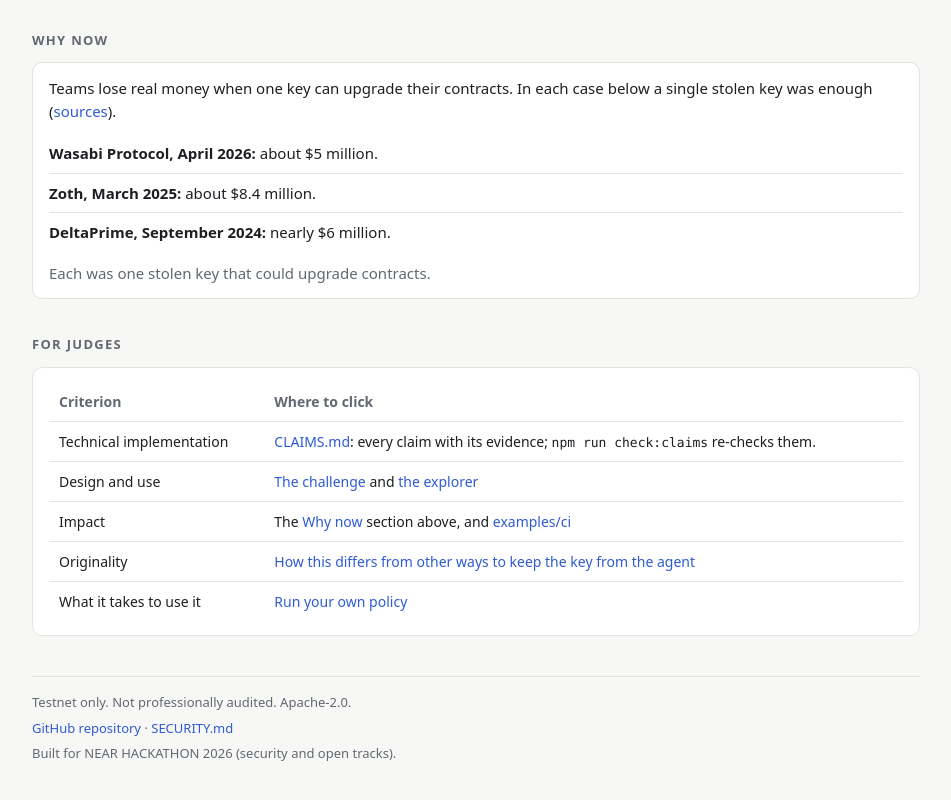
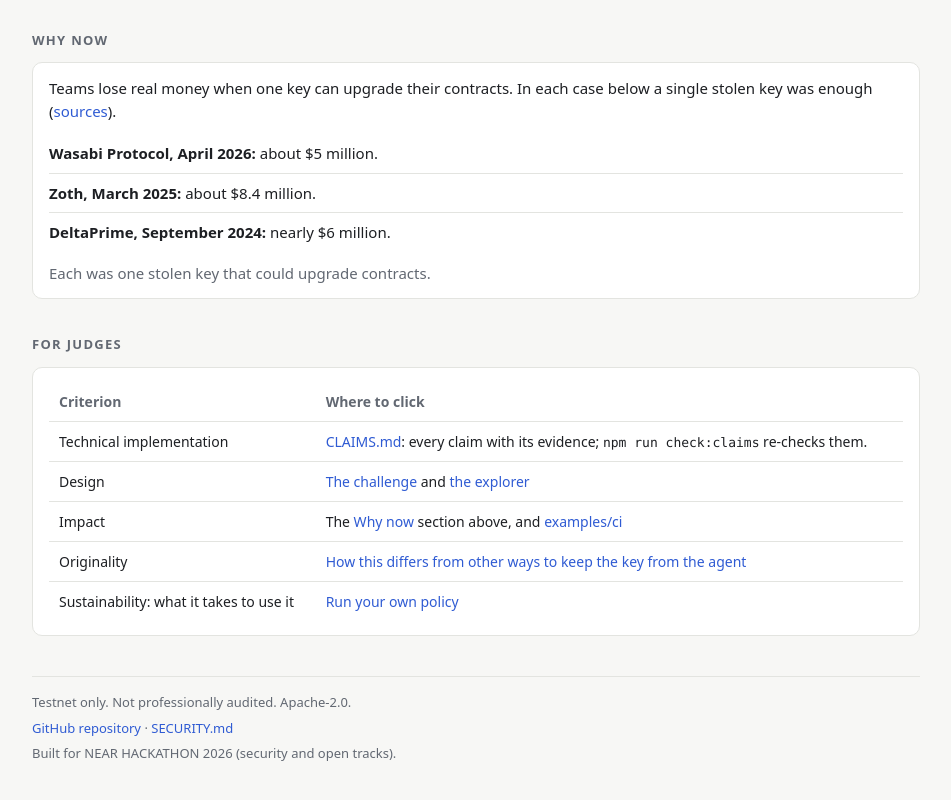
Before and after one commit to worksOnMyFridge/keyfree, a website: page index.html in a window 1280 px wide. Shown: the part 872-1672 px from the top of the page, without its empty margins (164-1115 px from the left). Drawn offline with Linux system fonts and the light colour scheme; no server answers.

Commit message:
docs: name the judging criteria as the hackathon does
The hackathon's page lists technical implementation, design, impact,
originality and sustainability. The tables for judges in the README
and on the home page now use those five words.

```diff
--- a/index.html
+++ b/index.html
@@ -124,10 +124,10 @@
       <thead><tr><th>Criterion</th><th>Where to click</th></tr></thead>
       <tbody>
         <tr><td>Technical implementation</td><td><a href="https://github.com/worksOnMyFridge/keyfree/blob/main/CLAIMS.md" target="_blank" rel="noopener">CLAIMS.md</a>: every claim with its evidence; <code>npm run check:claims</code> re-checks them.</td></tr>
-        <tr><td>Design and use</td><td><a href="challenge/">The challenge</a> and <a href="explorer/">the explorer</a></td></tr>
+        <tr><td>Design</td><td><a href="challenge/">The challenge</a> and <a href="explorer/">the explorer</a></td></tr>
         <tr><td>Impact</td><td>The <a href="#why-now">Why now</a> section above, and <a href="https://github.com/worksOnMyFridge/keyfree/tree/main/examples/ci" target="_blank" rel="noopener">examples/ci</a></td></tr>
         <tr><td>Originality</td><td><a href="https://github.com/worksOnMyFridge/keyfree#how-this-differs-from-other-ways-to-keep-the-key-from-the-agent" target="_blank" rel="noopener">How this differs from other ways to keep the key from the agent</a></td></tr>
-        <tr><td>What it takes to use it</td><td><a href="start/">Run your own policy</a></td></tr>
+        <tr><td>Sustainability: what it takes to use it</td><td><a href="start/">Run your own policy</a></td></tr>
       </tbody>
     </table></div>
   </section>
```
Also changed, not shown: README.md.
